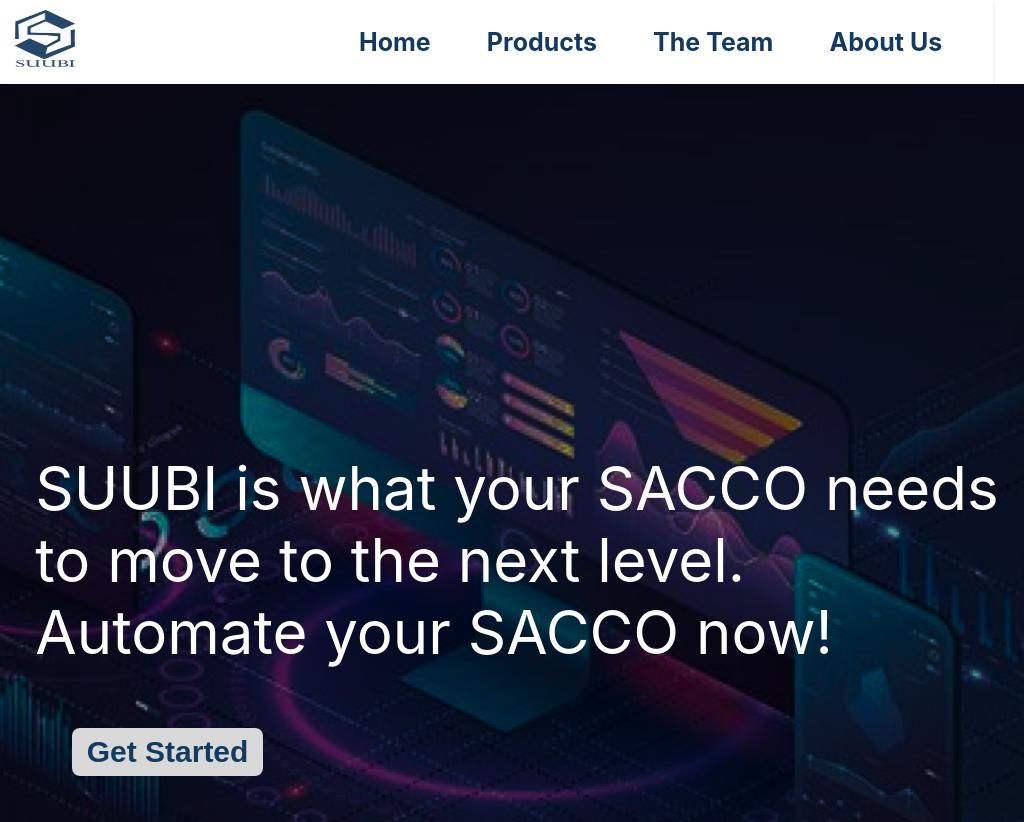
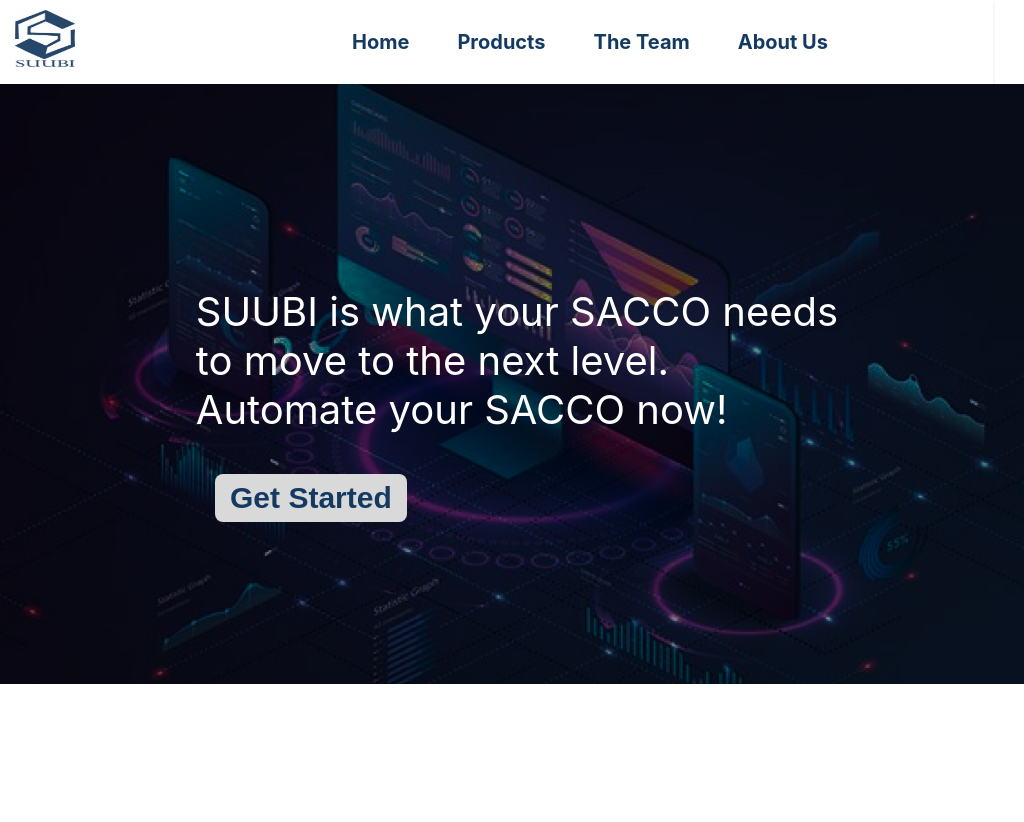
Before and after one commit to Nakato-Musana-Zaina/Suubi-, a React (Create React App) app: page / in a window 1024 px wide. Shown: the top 822 px of the page. After the commit the page ends 800 px from the top, so only its background shows below. Built offline with nearby package versions, Linux system fonts and the light colour scheme.

Commit message:
media queries

```diff
--- a/src/Landing/index.css
+++ b/src/Landing/index.css
@@ -67,6 +67,20 @@
     margin-left: 24.4%;
     border-style: none;
   }
+
+  .hamburger {
+    display: none;
+    flex-direction: column;
+    cursor: pointer;
+    margin-right: 20px;
+}
+
+.hamburger div {
+    width: 25px;
+    height: 3px;
+    background-color: #143A62;
+    margin: 4px 0;
+}
 
 
   /* media queries*/
@@ -212,7 +226,7 @@
 button {
     padding: 6px 12px;
     font-size: 18px;
-    margin-left: 7%;
+    margin-left: 8.5%;
 }
  }
 
@@ -291,26 +305,26 @@
 }
 
 .nav-links li {
-    margin-left: 30px;
+    margin-left: 23px;
     margin-right: -5%;
 }
 
 .nav-links a {
-    font-size: 25px;
+    font-size: 20px;
 }
 
 .landing {
-    min-height: 1000px;
+    min-height: 600px;
 }
 
 .welcome {
-    font-size: 60px;
+    font-size: 40px;
 }
 
 button {
     padding: 7px 15px;
     font-size: 30px;
-    margin-left: 7%;
+    margin-left: 21%;
 }
 
 .logo-container img.logo {
@@ -319,4 +333,6 @@
 
  }
 
+
+
  }
--- a/src/Landing/landing.js
+++ b/src/Landing/landing.js
@@ -1,29 +1,39 @@
-
-import './index.css'
+import './index.css';
+import { useState } from 'react';
 
 const Navbar = () => {
+    const [isOpen, setIsOpen] = useState(false);
+
+    const toggleMenu = () => {
+        setIsOpen(!isOpen);
+    };
+
     return (
         <>
             <nav className="navbar">
                 <div className="logo-container">
                     <img src="./assets/logo.jpg" alt="Logo" className="logo" />
                 </div>
-        <ul className="nav-links">
+                <ul className={`nav-links ${isOpen ? 'active' : ''}`}>
                     <li><a href="#home">Home</a></li>
                     <li><a href="#about">Products</a></li>
                     <li><a href="#services">The Team</a></li>
                     <li><a href="#contact">About Us</a></li>
                 </ul>
+                <div className="hamburger" onClick={toggleMenu}>
+                    <div></div>
+                    <div></div>
+                    <div></div>
+                </div>
             </nav>
             <div className="landing">
-        <p className='welcome'>SUUBI is what your SACCO needs <br/>
-          to move to the next level. <br/>
+                <p className='welcome'>SUUBI is what your SACCO needs <br />
+                    to move to the next level. <br />
                     Automate your SACCO now!</p>
                 <button className=''>Get Started</button>
             </div>
-
         </>
-  )
+    );
 };
 
 export default Navbar;
```
Lines whose indentation alone changed are shown as unchanged.
